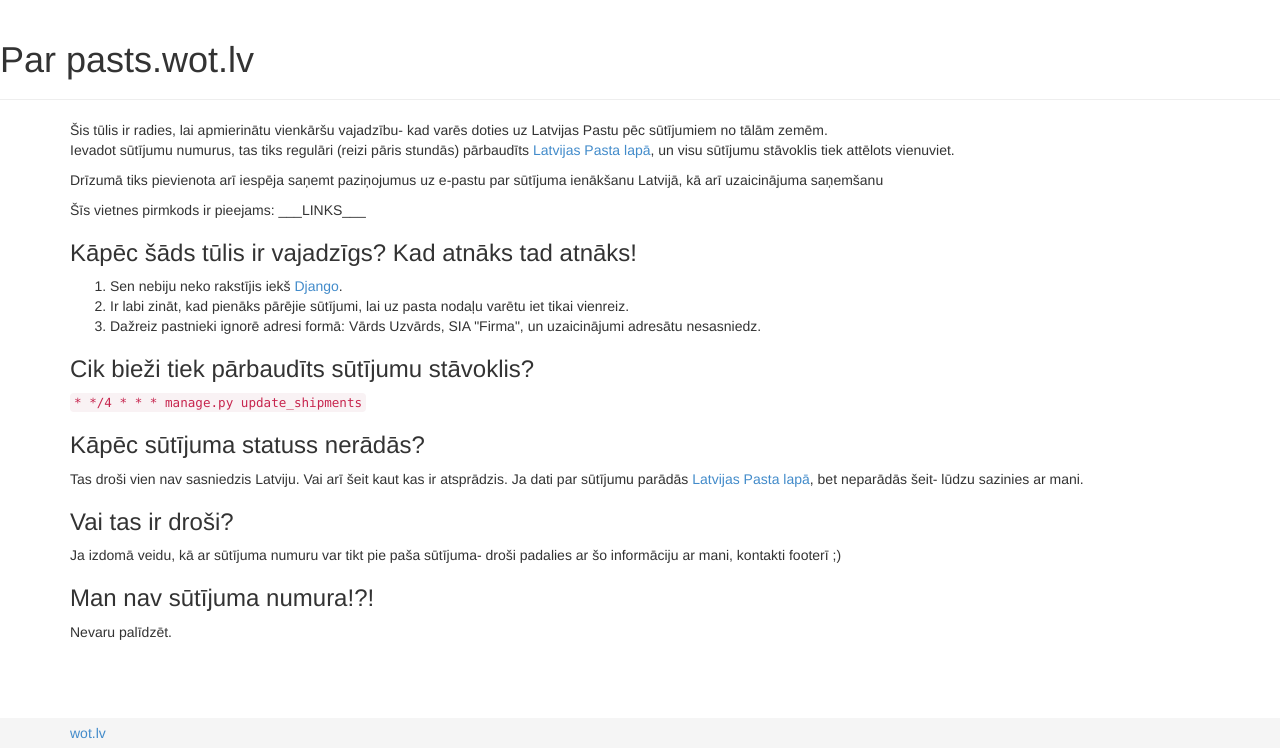
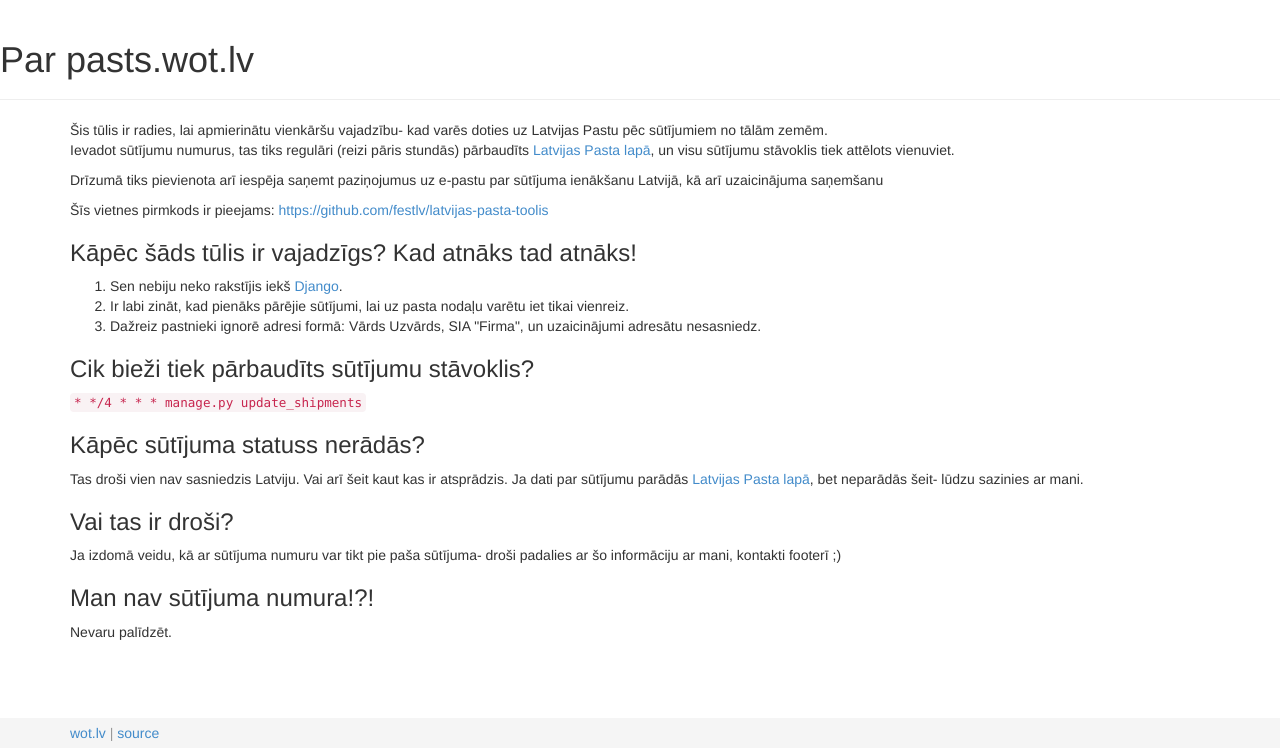
Before and after one commit to festlv/latvijas-pasta-toolis, a Django app: page / in a window 1280 px wide. Shown: the part 52-800 px from the top of the page. Run offline with Django 3.2, Linux system fonts and the light colour scheme; parts of the project's set-up code (start-up, migrations or seed data) failed here and were passed over.

Commit message:
Fixes #3054 Shipment status is checked after adding it

```diff
--- a/parcels/models.py
+++ b/parcels/models.py
@@ -21,6 +21,7 @@ class Shipment(models.Model):
 
     class Meta:
         ordering = ['-created_dt']
+
     def __unicode__(self):
         return self.tracking_number
 
--- a/parcels/templates/footer.html
+++ b/parcels/templates/footer.html
@@ -1,5 +1,5 @@
 <div id="footer">
     <div class="container">
-    <p class="text-muted"><a href="http://wot.lv/">wot.lv</a></p>
+        <p class="text-muted"><a href="http://wot.lv/">wot.lv</a> | <a href="https://github.com/festlv/latvijas-pasta-toolis">source</a></p>
     </div>
 </div>
--- a/parcels/templates/index.html
+++ b/parcels/templates/index.html
@@ -12,7 +12,8 @@
         <p>Drīzumā tiks pievienota arī iespēja saņemt paziņojumus uz e-pastu par
         sūtījuma ienākšanu Latvijā, kā arī uzaicinājuma saņemšanu</p>
 
-        <p>Šīs vietnes pirmkods ir pieejams: ___LINKS___</p>
+        <p>Šīs vietnes pirmkods ir pieejams:
+        <a href="https://github.com/festlv/latvijas-pasta-toolis">https://github.com/festlv/latvijas-pasta-toolis</a></p>
 
         <h3>Kāpēc šāds tūlis ir vajadzīgs? Kad atnāks tad atnāks!</h3>
         <ol>
--- a/parcels/views.py
+++ b/parcels/views.py
@@ -31,6 +31,7 @@ def add_parcel(request):
             for obj in objs:
                 obj.created_user = request.user
                 obj.save()
+                obj.update()
             return redirect('list_parcels')
     else:
         formset = ShipmentFormSet(queryset=Shipment.objects.none())
```
